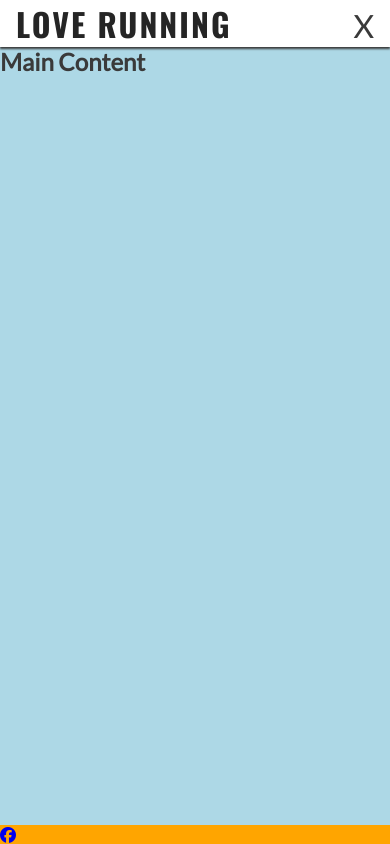
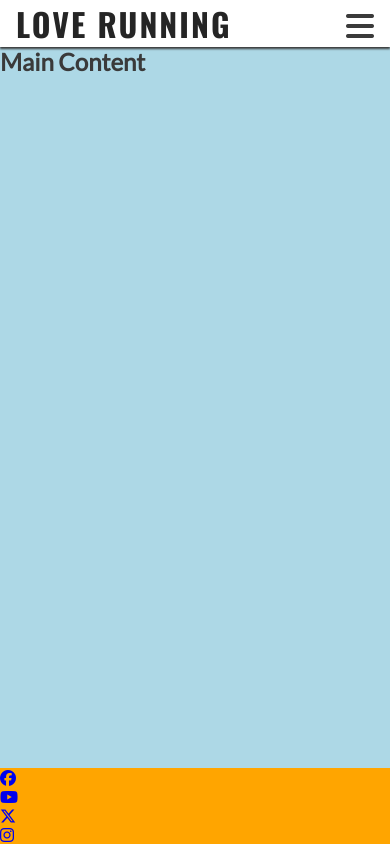
Before and after one commit to FHCampbell1999/love-running, a plain HTML site: page index.html in a window 390 px wide. Drawn offline with nearby package versions, Linux system fonts and the light colour scheme.

Commit message:
Add social media links and logos, and dropdown bars for navbar on phones

```diff
--- a/index.html
+++ b/index.html
@@ -19,7 +19,9 @@
             <h1 id="logo">Love Running</h1>
         </a>
         <input type="checkbox" id="nav-toggle" name="nav-toggle">
-        <label for="nav-toggle" class="nav-toggle-label">X</label>
+        <label for="nav-toggle" class="nav-toggle-label">
+            <i class="fa-solid fa-bars"></i>
+        </label>
 
         <nav>
             <ul id="menu">
@@ -37,7 +39,11 @@
 
     <footer>
         <ul>
-            <li><a href="https://www.facebook.com/" target="_blank" rel="noopener" aria-label="Visit our Fcebook page (opens in a new tab)"><i class="fa-brands fa-facebook"></i></a></li>
+            <li><a href="https://www.facebook.com/" target="_blank" rel="noopener" aria-label="Visit our Facebook page (opens in a new tab)"><i class="fa-brands fa-facebook"></i></a></li>
+            <li><a href="https://www.youtube.com/" target="_blank" rel="noopener" aria-label="Visit our Youtube channel"><i class="fa-brands fa-youtube"></i></a></li>
+            <li><a href="https://x.com/" target="_blank" rel="noopener" aria-label="Follow us on X"><i class="fa-brands fa-x-twitter"></i></a></li>
+            <li><a href="https://www.instagram.com/" target="_blank" rel="noopener" aria-label="Check out our Instagram"><i class="fa-brands fa-instagram"></i></a></li>
+
         </ul>
 
     </footer>
```
